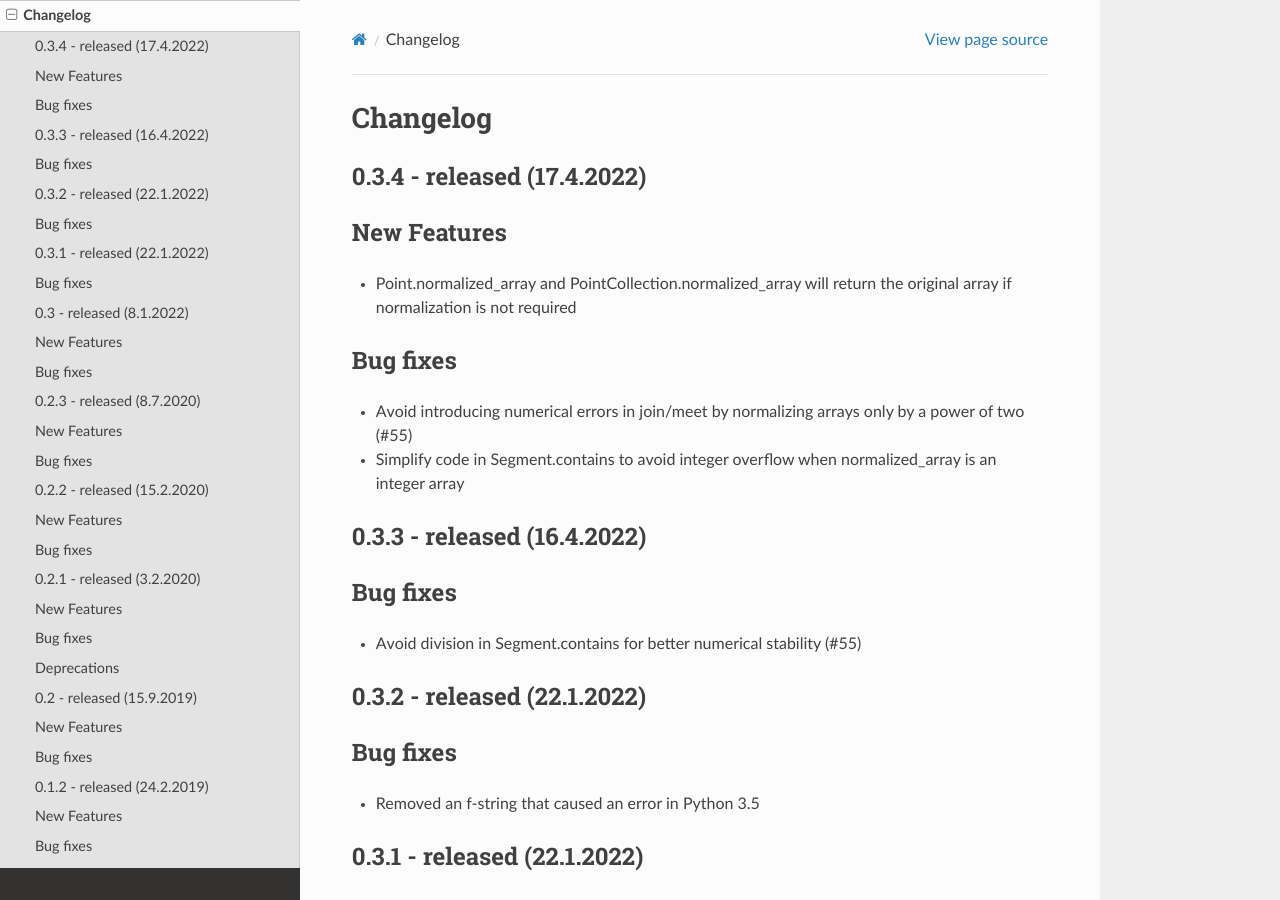
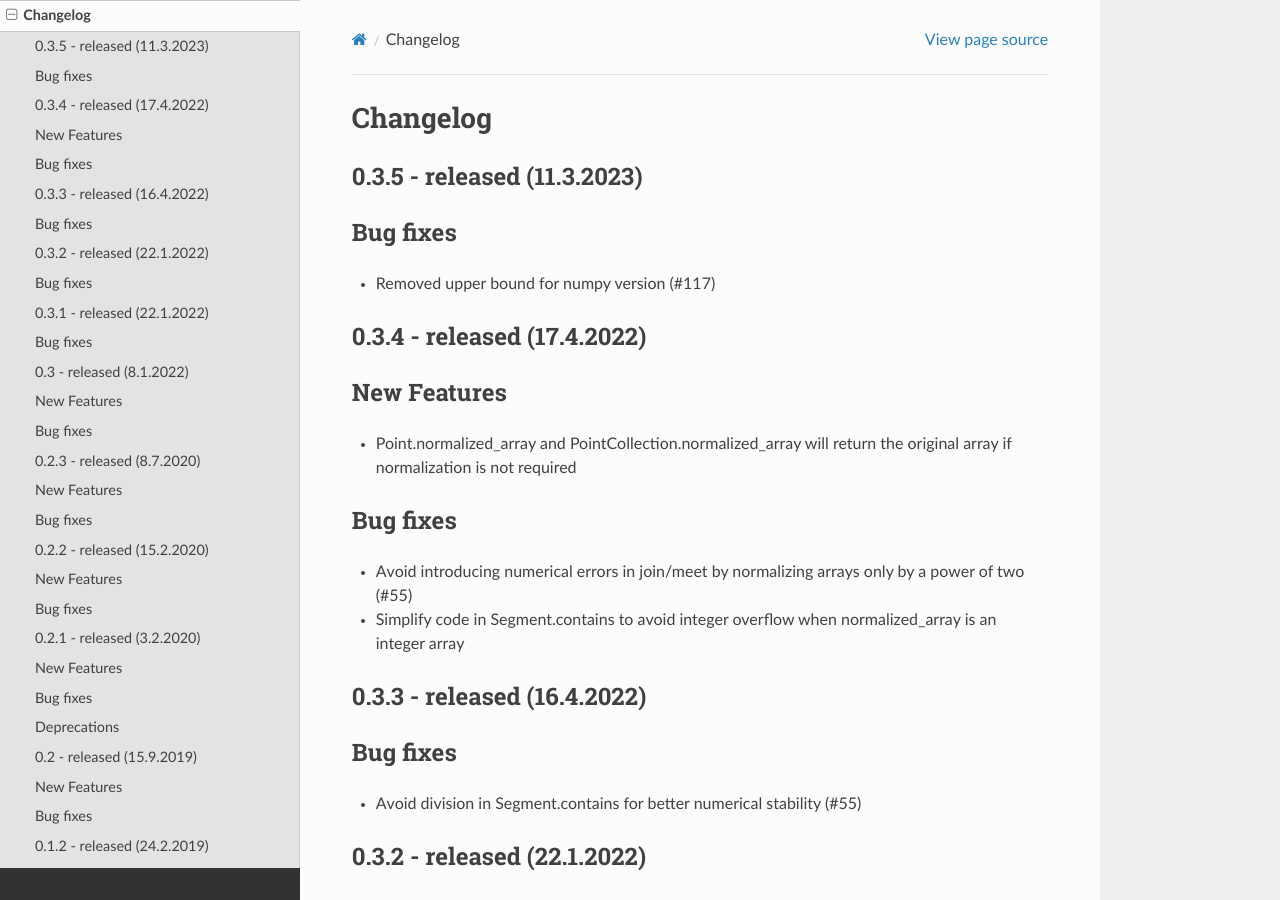
Before and after one commit to jan-mue/geometer, a Sphinx documentation site: the page built from docs/changelog.rst, in a window 1280 px wide and 900 px high. Built offline with Sphinx 7.4.7 and the Read the Docs theme 2.0.0, drawn with Linux system fonts in a browser that asks for light colours.

Commit message:
bump version

```diff
--- a/docs/changelog.rst
+++ b/docs/changelog.rst
@@ -1,6 +1,15 @@
 
 Changelog
 =========
+
+0.3.5 - released (11.3.2023)
+----------------------------
+
+Bug fixes
+---------
+
+- Removed upper bound for numpy version (#117)
+
 
 0.3.4 - released (17.4.2022)
 ----------------------------
--- a/geometer/__version__.py
+++ b/geometer/__version__.py
@@ -1,3 +1,3 @@
-VERSION = (0, 3, 4)
+VERSION = (0, 3, 5)
 
 __version__ = ".".join(map(str, VERSION))
```
